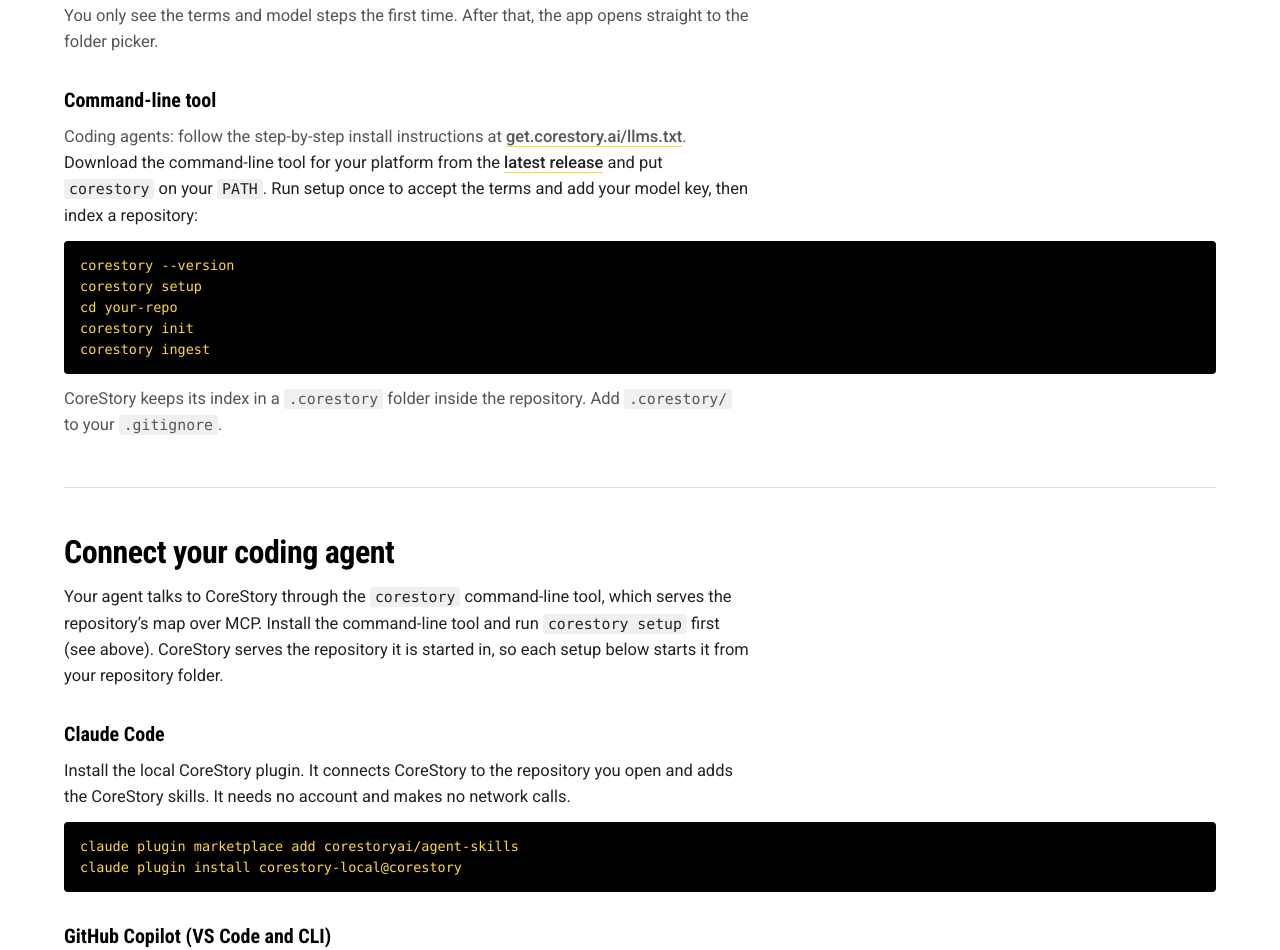
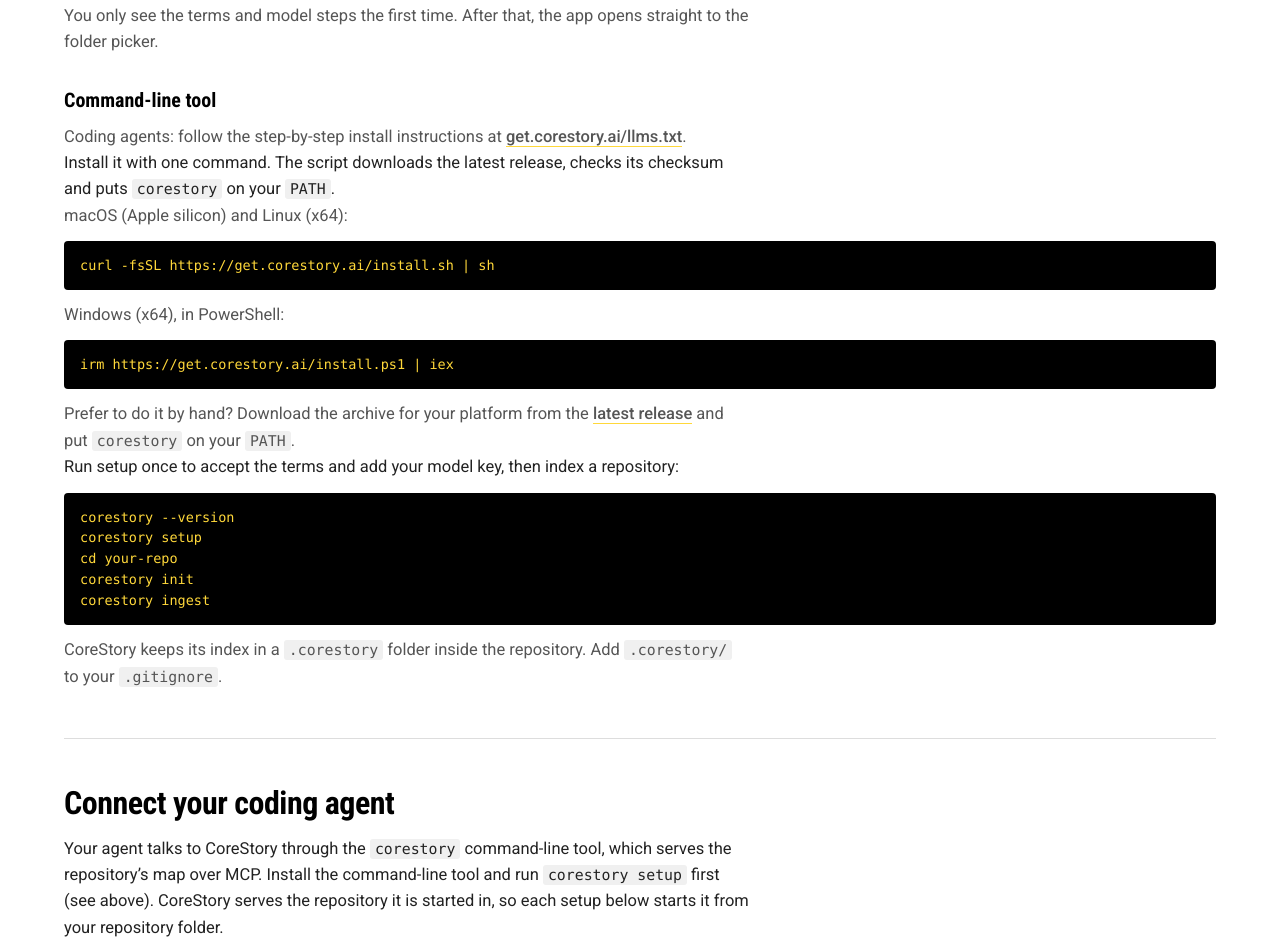
Before and after one commit to CoreStoryAI/corestoryai.github.io, a plain HTML site: page index.html in a window 1280 px wide. Shown: the part 4375-5325 px from the top of the page. Drawn offline with Linux system fonts and the light colour scheme; no server answers.

Commit message:
feat(web): one-line install for the command-line tool
The command-line tool ships as a bare .tar.gz on every platform. Users have to
unpack it and put it on their PATH by hand, Windows Explorer can't open
.tar.gz on most builds, and a browser-downloaded Mac binary gets the
quarantine flag. Since launch, about 1 in 10 command-line downloads shows up as a
first launch, against about 4 in 10 for the desktop app.

- install.sh (macOS Apple silicon, Linux x64): curl -fsSL https://get.corestory.ai/install.sh | sh
- install.ps1 (Windows x64): irm https://get.corestory.ai/install.ps1 | iex

Both find the newest non-draft release on CoreStory-Frontier/release-dist,
download the archive and its .sha256, refuse to install on a mismatch, and
install corestory to ~/.local/bin or %LOCALAPPDATA%\CoreStory\bin. On Windows the
script adds that folder to the user PATH; on Mac and Linux it prints the line
to add. Neither script accepts terms or sends telemetry; both end by pointing
to `corestory setup`. Assets still come from GitHub, so GitHub's download
counts keep working. Windows uses the built-in tar.exe (Windows 10 1803+),
and the script also accepts a .zip if the release switches to one.

The page and llms.txt now offer the one-liners first, with manual download kept.

Co-Authored-By: Claude Opus 5.5 <noreply@anthropic.com>

```diff
--- a/index.html
+++ b/index.html
@@ -224,7 +224,13 @@
         <p class="guide-note">You only see the terms and model steps the first time. After that, the app opens straight to the folder picker.</p>
         <h4>Command-line tool</h4>
         <p class="guide-note">Coding agents: follow the step-by-step install instructions at <a href="/llms.txt">get.corestory.ai/llms.txt</a>.</p>
-        <p>Download the command-line tool for your platform from the <a class="release-link" href="https://github.com/CoreStory-Frontier/release-dist/releases">latest release</a> and put <code>corestory</code> on your <code>PATH</code>. Run setup once to accept the terms and add your model key, then index a repository:</p>
+        <p>Install it with one command. The script downloads the latest release, checks its checksum and puts <code>corestory</code> on your <code>PATH</code>.</p>
+        <p class="guide-note">macOS (Apple silicon) and Linux (x64):</p>
+<pre><code>curl -fsSL https://get.corestory.ai/install.sh | sh</code></pre>
+        <p class="guide-note">Windows (x64), in PowerShell:</p>
+<pre><code>irm https://get.corestory.ai/install.ps1 | iex</code></pre>
+        <p class="guide-note">Prefer to do it by hand? Download the archive for your platform from the <a class="release-link" href="https://github.com/CoreStory-Frontier/release-dist/releases">latest release</a> and put <code>corestory</code> on your <code>PATH</code>.</p>
+        <p>Run setup once to accept the terms and add your model key, then index a repository:</p>
 <pre><code>corestory --version
 corestory setup
 cd your-repo
```
Also changed, not shown: llms.txt, 3 other files.
